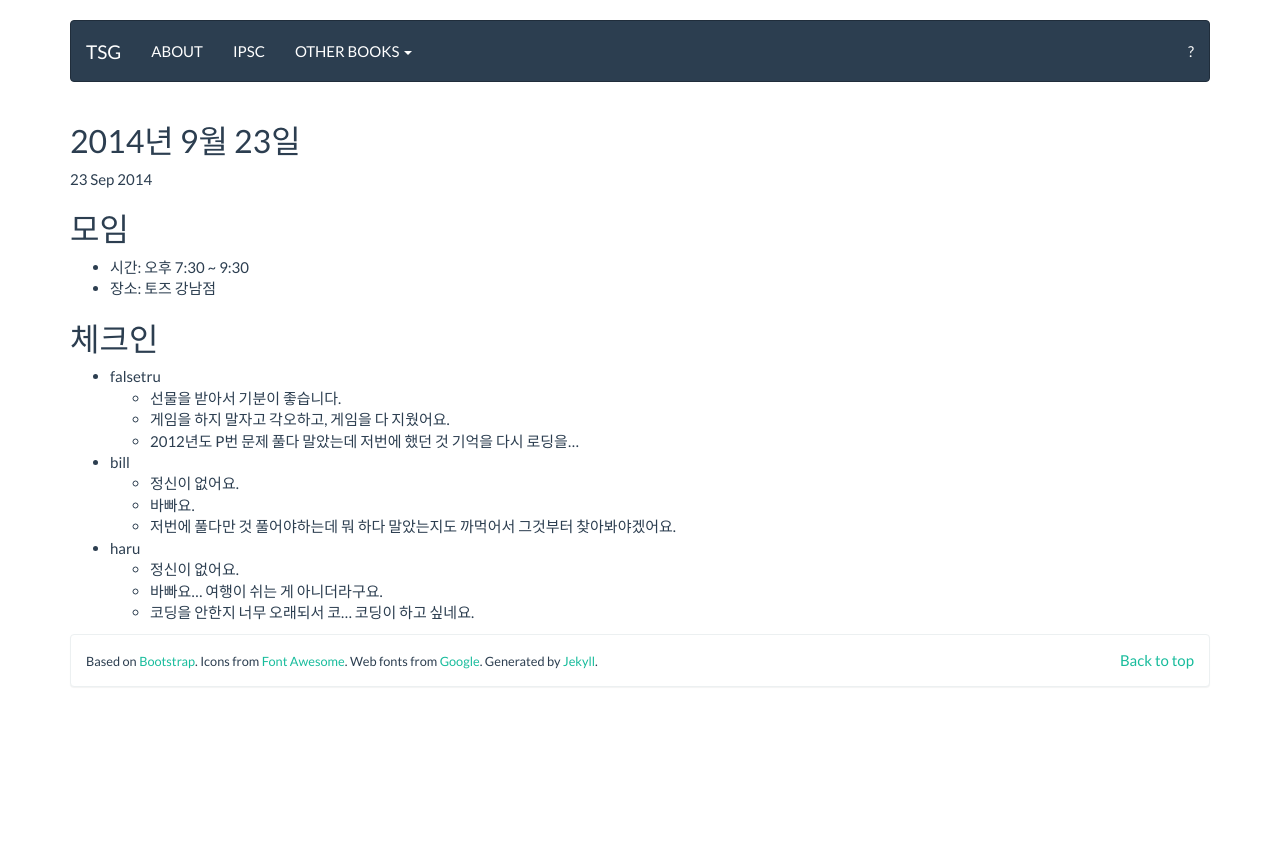
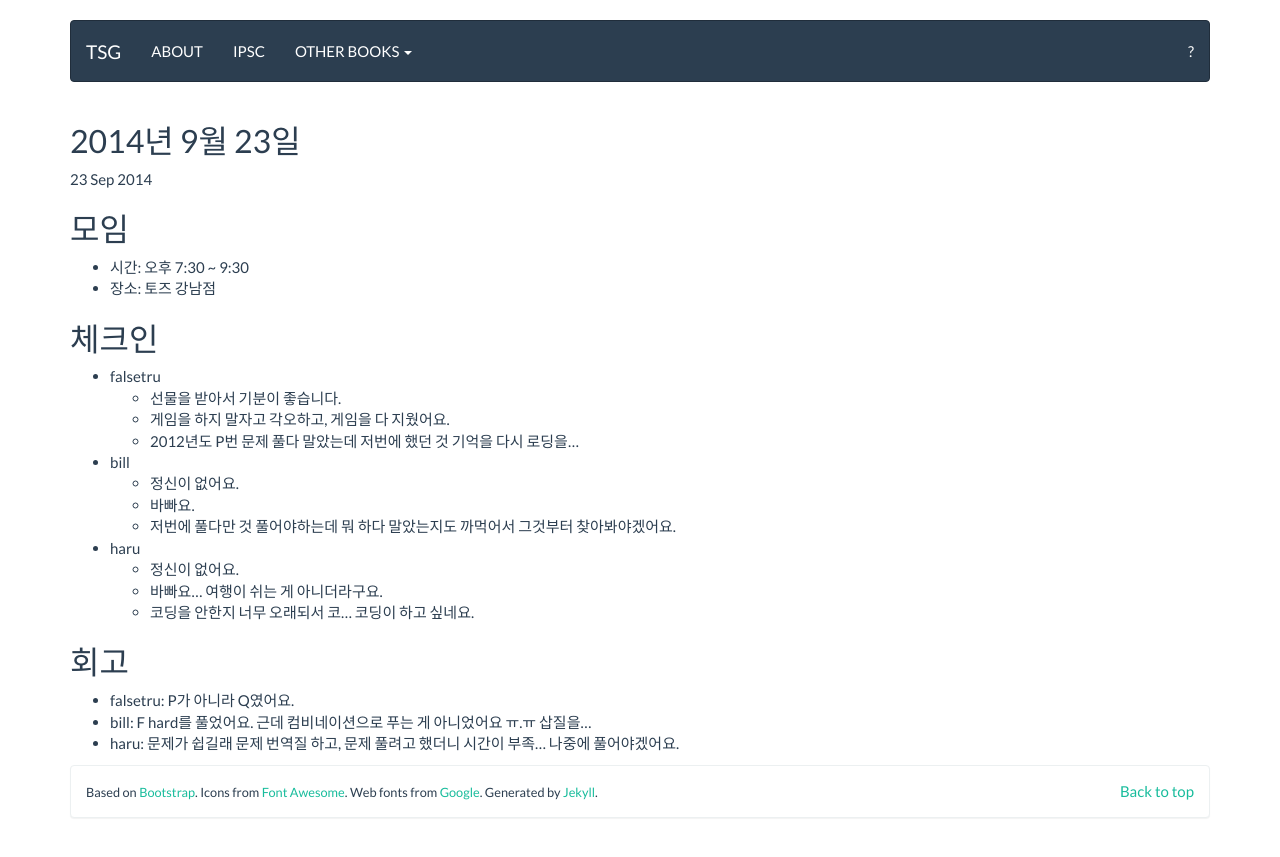
Before and after one commit to tuestudy/tuestudy.github.io, a Jekyll site: the page built from _posts/2014-09-23-tsg-ipsc-off.markdown, in a window 1280 px wide. Shown: the top 857 px of the page. Built offline with Jekyll 4.4.1, drawn with Linux system fonts in a browser that asks for light colours; Markdown is read by kramdown in place of the engine named in the settings.

Commit message:
2014-09-23 회고

```diff
--- a/_posts/2014-09-23-tsg-ipsc-off.markdown
+++ b/_posts/2014-09-23-tsg-ipsc-off.markdown
@@ -27,3 +27,9 @@
     * 정신이 없어요.
     * 바빠요... 여행이 쉬는 게 아니더라구요.
     * 코딩을 안한지 너무 오래되서 코... 코딩이 하고 싶네요.
+
+## 회고
+
+* falsetru: P가 아니라 Q였어요.
+* bill: F hard를 풀었어요. 근데 컴비네이션으로 푸는 게 아니었어요 ㅠ.ㅠ 삽질을...
+* haru: 문제가 쉽길래 문제 번역질 하고, 문제 풀려고 했더니 시간이 부족... 나중에 풀어야겠어요.
```
